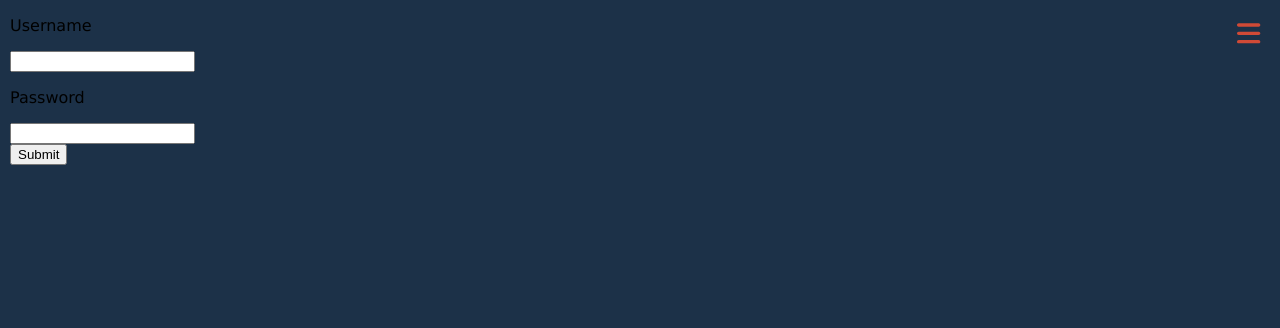
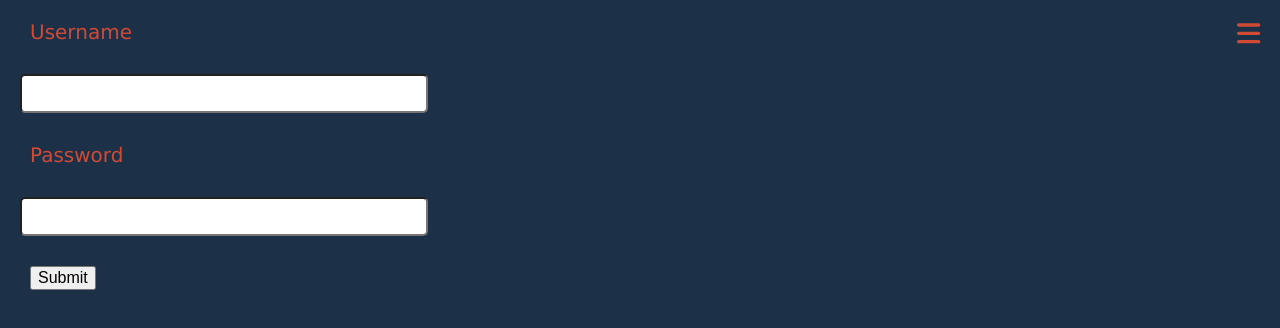
Before and after one commit to ljenchik/my-mars-mission, a React (Create React App) app in the folder frontend/: page /login in a window 1280 px wide. Shown: the top 328 px of the page. Built offline with nearby package versions, Linux system fonts and the light colour scheme.

Commit message:
Added styling to mars-holidays page

```diff
--- a/frontend/src/components/Account/AccountForm.scss
+++ b/frontend/src/components/Account/AccountForm.scss
@@ -38,7 +38,6 @@
     margin-top: 10px;
     float: right;
     padding: 7px;
-    margin-right: 10px;
 }
 
 .account-button {
@@ -47,6 +46,7 @@
     margin-right: 5px;
     font-size: 14px;
     border-radius: 5px;
+
 }
 
 .account-button:hover {
--- a/frontend/src/components/LoginForm/LoginForm.scss
+++ b/frontend/src/components/LoginForm/LoginForm.scss
@@ -1,5 +1,19 @@
-.login-wrapper {
-    display: flex;
-    flex-direction: column;
+.login-title {
+    margin: 20px;
+    color:  #d04a36;
+    font-size: 20px;
+    font-weight: 100;
+}
+
+.login-input {
+    width: 30vw;
+    padding: 10px;
+    margin: 10px;
+    border-radius: 5px;
+}
+
+.login-button {
     align-items: center;
+    margin: 20px;
+    font-size: 16px;
 }
--- a/frontend/src/components/LoginForm/LoginForm.tsx
+++ b/frontend/src/components/LoginForm/LoginForm.tsx
@@ -2,18 +2,18 @@ import "./LoginForm.scss"
 
 export const LoginForm = () => {
   return(
-    <form>
+    <div>
       <label>
-        <p>Username</p>
-        <input type="text" />
+        <h3 className="login-title">Username</h3>
+        <input className="login-input" type="text" />
       </label>
       <label>
-        <p>Password</p>
-        <input type="password" />
+        <h3 className="login-title">Password</h3>
+        <input className="login-input" type="password" />
       </label>
       <div>
-        <button type="submit" >Submit</button>
+        <button className="login-button" type="submit" >Submit</button>
       </div>
-    </form>
+    </div>
   )
 }
--- a/frontend/src/components/MarsHolidays/MarsHolidays.tsx
+++ b/frontend/src/components/MarsHolidays/MarsHolidays.tsx
@@ -33,9 +33,7 @@ export function MarsHolidays() {
         <div>
           <div className="ticket-container">
             <h2 className="ticket-title">Would you dare go to Mars?</h2>
-            <h4 className="ticket-subtitle">
-              Create account or Log in to book yor ticket
-            </h4>
+            <h4 className="ticket-subtitle">Log in to book your ticket</h4>
             <img
               className="ticket-image-cropped"
               src="https://airnfts.s3.amazonaws.com/nft-images/202110/Ticket_to_the_Mars_1620604616509.jpg"
@@ -50,15 +48,15 @@ export function MarsHolidays() {
             <Link to="/mars-holidays">
               <button className="ticket-button-link" onClick={createAccount}>
                 Create account
-              </button>{" "}
-            </Link>
-            or{" "}
+              </button>
+            </Link> {' '}
+            or{' '}
             <Link to="/mars-holidays">
               <button className="ticket-button-link" onClick={logIn}>
                 Log in
-              </button>{" "}
-            </Link>
-            to book your ticket to Mars{" "}
+              </button>
+            </Link>{' '}
+            to book your ticket to Mars
           </h4>
           <img
             className="ticket-image"
```
